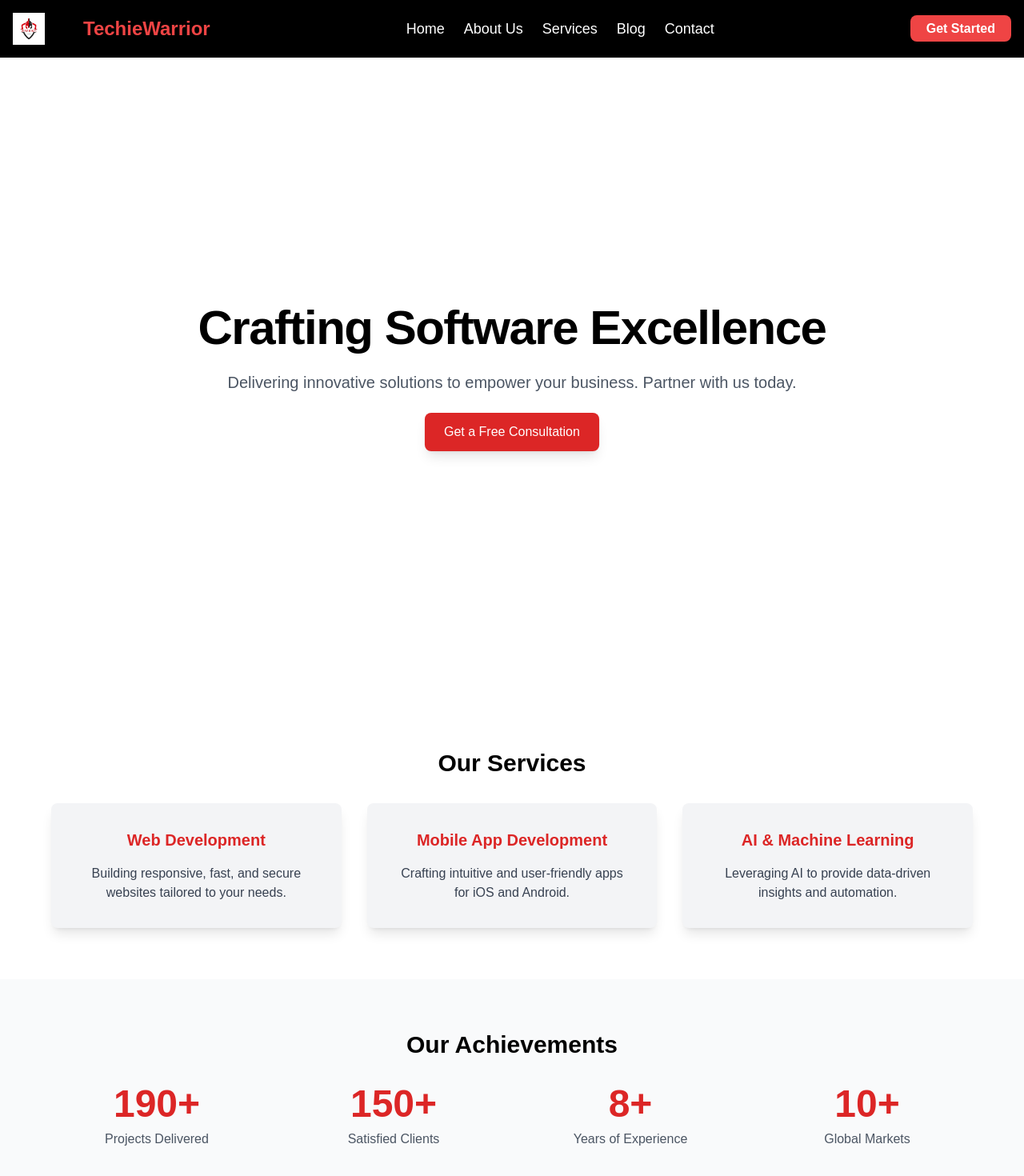
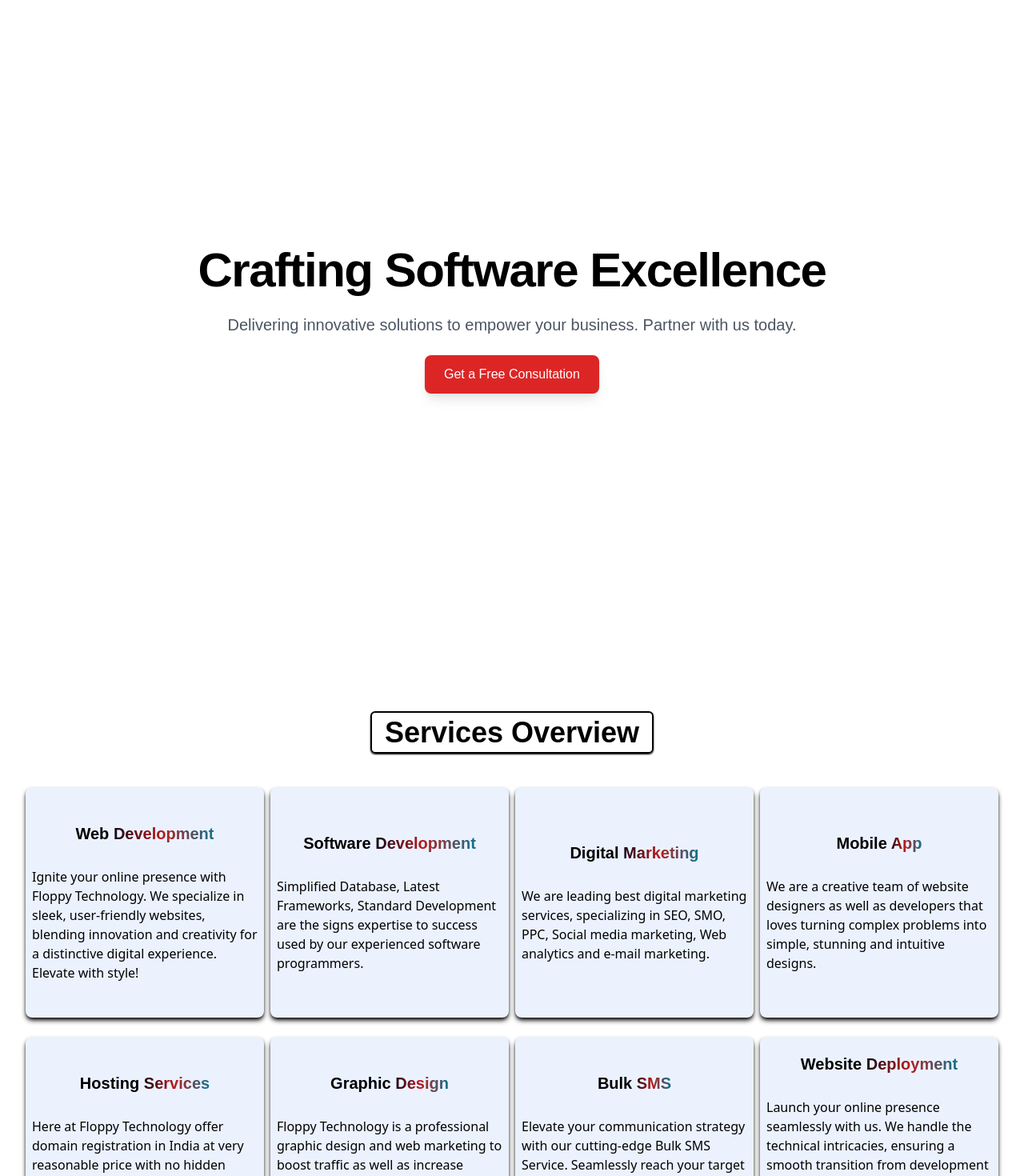
Before and after one commit to Ankitojha121212/TechieWarrior, a Next.js app: page / in a window 1280 px wide. Shown: the top 1470 px of the page at 80% size. Built offline with nearby package versions, Linux system fonts and the light colour scheme.

Commit message:
the header work which is assigned is completed withing and deadline and now i am going to make the required changes in project and try to imporve website

```diff
--- a/app/components/Header.jsx
+++ b/app/components/Header.jsx
@@ -1,54 +1,110 @@
 "use client";
+import React, { Fragment, useContext, useEffect, useState } from "react";
 import Link from "next/link";
-export default function Header() {
+import { DiTechcrunch } from "react-icons/di";
+import { BsFillLightningChargeFill } from "react-icons/bs";
+import { TbBulbFilled } from "react-icons/tb";
+
+const Navbar = () => {
+  const [top, setTop] = useState("0");
+
+  // Logic for Navbar Hide and Show on scrolling behaviour
+  useEffect(() => {
+    let prevScrollPos = window.scrollY;
+
+    const handleScroll = () => {
+      const currentScrollPos = window.scrollY;
+
+      if (prevScrollPos > currentScrollPos) {
+        setTop("0"); // Show the navbar
+      } else {
+        setTop("-80px"); // Hide the navbar
+      }
+
+      prevScrollPos = currentScrollPos;
+    };
+
+    window.addEventListener("scroll", handleScroll);
+    return () => {
+      window.removeEventListener("scroll", handleScroll);
+    };
+  }, []);
+
   return (
-    <header className="bg-black text-white py-4 shadow-lg">
-      <div className="container mx-auto flex items-center justify-between px-4">
-        {/* Logo Section */}
+    <Fragment>
+      <div
+        className="w-full h-16  px-8 bg-gradient-to-r from-slate-950 via-red-950 to-cyan-950 backdrop-filter backdrop-blur-lg hidden md:flex justify-between items-center gap-4 shadow-sm shadow-gray-300 dark:shadow-gray-800 fixed z-10 transition-all duration-500"
+        style={{ top: top }}
+      >
         <div className="flex items-center space-x-3">
           <img
-            src="/logo.jpg" // Replace with your logo file in the "public" folder
+            src="/logo.jpg"
             alt="Company Logo"
-            className="h-10 w-10 object-contain mr-9"
+            className="h-12 w-12 object-contain mr-4 rounded-full"
           />
-          <h1 className="text-2xl font-bold text-red-500">TechieWarrior</h1>
+          <p className="text-gray-400 flex">
+            <span className="text-lg font-bold">Techie Warriors</span>{" "}
+            <DiTechcrunch />
+          </p>
         </div>
 
-    {/* Navigation Section */}
-<nav className="flex items-center space-x-6">
-  <Link href="/" className="text-lg font-medium text-white hover:text-red-500 transition duration-300">Home</Link>
-  <Link href="/about" className="text-lg font-medium text-white hover:text-red-500 transition duration-300">
-    About Us
+        <div className="h-full flex gap-4 justify-center items-center mr-8">
+          <Link
+            className={
+              " bg-gradient-to-tr from-red-400 via-red-600 to-cyan-600 text-white hover:shadow-2xl hover:transform hover:scale-105 shadow-red-700 rounded-md  font-semibold"
+            }
+            href="/"
+          >
+            <div className="h-full pb-1  px-2 flex items-center    transition-all">
+              Home
+            </div>
           </Link>
-<Link href="/Services" className="text-lg font-medium text-white hover:text-red-500 transition duration-300">Services</Link>
-
+          <Link
+            className={
+              " bg-gradient-to-tr from-red-400 via-red-600 to-cyan-600 text-white hover:shadow-2xl hover:transform hover:scale-105 shadow-red-700 rounded-md  font-semibold"
+            }
+            href="/about"
+          >
+            <div className="h-full pb-1  px-2 flex items-center   transition-all">
+              About us
+            </div>
+          </Link>
 
           <Link
-    href="/blog"
-    className="text-lg font-medium text-white hover:text-red-500 transition duration-300"
+            className={
+              "bg-gradient-to-tr from-red-400 via-red-600 to-cyan-600 text-white hover:shadow-2xl hover:transform hover:scale-105 shadow-red-700 rounded-md  font-semibold"
+            }
+            href="/Services"
           >
-    Blog
+            <div className="h-full pb-1  px-2 flex items-center   transition-all">
+              Services
+            </div>
           </Link>
           <Link
+            className={
+              " bg-gradient-to-tr from-red-400 via-red-600 to-cyan-600 text-white hover:shadow-2xl hover:transform hover:scale-105 shadow-red-700 rounded-md  font-semibold"
+            }
+            href="/blog"
+          >
+            <div className="h-full pb-1  px-2 flex items-center   transition-all">
+              Blog
+            </div>
+          </Link>
+
+          <Link
+            className={
+              " bg-gradient-to-tr from-red-400 via-red-600 to-cyan-600  hover:shadow-2xl hover:transform hover:scale-105 shadow-red-700 rounded-md  font-semibold"
+            }
             href="/contact"
-    className="text-lg font-medium text-white hover:text-red-500 transition duration-300"
           >
-    Contact
+            <div className="h-full pb-1  px-2 flex items-center   transition-all">
+              Contact us
+            </div>
           </Link>
-</nav>
-
-
-
-        {/* Call to Action Button */}
-        <div>
-          <a
-            href="#get-started"
-            className="px-5 py-2 bg-red-500 text-white font-semibold rounded-lg hover:bg-red-600 shadow-lg hover:shadow-red-500/50 transition duration-500"
-          >
-            Get Started
-          </a>
         </div>
       </div>
-    </header>
+    </Fragment>
   );
-}
+};
+
+export default Navbar;
--- a/app/page.js
+++ b/app/page.js
@@ -1,9 +1,51 @@
 "use client";
+ import React from "react";
 import Image from "next/image";
+
+const ServiceData = [
+  {
+    title: "Web Development",
+    description:
+      "Ignite your online presence with Floppy Technology. We specialize in sleek, user-friendly websites, blending innovation and creativity for a distinctive digital experience. Elevate with style!",
+  },
+  {
+    title: "Software Development",
+    description:
+      "Simplified Database, Latest Frameworks, Standard Development are the signs expertise to success used by our experienced software programmers.",
+  },
+  {
+    title: "Digital Marketing",
+    description:
+      "We are leading best digital marketing services, specializing in SEO, SMO, PPC, Social media marketing, Web analytics and e-mail marketing.",
+  },
+  {
+    title: "Mobile App Development",
+    description:
+      "We are a creative team of website designers as well as developers that loves turning complex problems into simple, stunning and intuitive designs.",
+  },
+  {
+    title: "Hosting Services",
+    description:
+      "Here at Floppy Technology offer domain registration in India at very reasonable price with no hidden costs. Our belief is that a lasting relation can just be built on faith and trust.",
+  },
+  {
+    title: "Graphic Design",
+    description:
+      "Floppy Technology is a professional graphic design and web marketing to boost traffic as well as increase customer base. Our designing team has the expertise to offer a complete range of graphic design.",
+  },
+  {
+    title: "Bulk SMS Services",
+    description:
+      "Elevate your communication strategy with our cutting-edge Bulk SMS Service. Seamlessly reach your target audience, whether it's for promotions, announcements, or personalized messages.",
+  },
+  {
+    title: "Website Deployment",
+    description:
+      "Launch your online presence seamlessly with us. We handle the technical intricacies, ensuring a smooth transition from development to live deployment. Trust us to optimize performance, enhance security, and provide a flawless user experience.",
+  },
+];
 export default function Home() {
   return (
-
-
     <>
       <div className="bg-white text-black">
         {/* Hero Section */}
@@ -13,43 +55,46 @@ export default function Home() {
               Crafting Software Excellence
             </h1>
             <p className="text-xl font-light text-gray-600 animate__animated animate__fadeInUp">
-            Delivering innovative solutions to empower your business. Partner with us today.
+              Delivering innovative solutions to empower your business. Partner
+              with us today.
             </p>
             <button className="px-6 py-3 bg-red-600 text-white rounded-lg shadow-lg hover:bg-red-700 transition animate__animated animate__pulse animate__infinite">
               Get a Free Consultation
             </button>
           </div>
         </section>
+        {/* Services Overview */}
 
-      {/* Services Overview */}
-      <section className="py-16 px-8">
-        <div className="max-w-6xl mx-auto text-center">
-          <h2 className="text-3xl font-bold text-black mb-8 animate__animated animate__fadeInDown">
-            Our Services
+        <div
+          id="services"
+          className=" flex flex-col justify-center items-center px-8"
+        >
+          <div>
+            <h2 className="mt-24 text-center  text-4xl font-bold">
+              <span className="border-2 border-black px-4 py-1 rounded-md shadow-sm shadow-black">
+                Services Overview
+              </span>
             </h2>
-          <div className="grid grid-cols-1 md:grid-cols-3 gap-8">
-            <div className="p-8 bg-gray-100 rounded-lg shadow-lg hover:scale-105 transition transform animate__animated animate__fadeInUp">
-              <h3 className="text-xl font-bold text-red-600">Web Development</h3>
-              <p className="mt-4 text-gray-700">
-                Building responsive, fast, and secure websites tailored to your needs.
+            <div className="grid md:grid-cols-4 grid-cols-1 gap-2 mt-8">
+              {ServiceData.map((item, index) => (
+                <div
+                  key={index}
+                  className="hover:cursor-pointer mt-4 hover:z-50 md:mb-0 mb-4 p-2  flex flex-col gap-5 h-72 justify-center m-auto text-start  bg-blue-500 bg-opacity-10 hover:shadow-2xl
+           rounded-lg hover:transition hover:duration-700 shadow-md shadow-black hover:indent-10 hover:shadow-black hover:ease-in-out hover:bg-gradient-to-tr from-red-100 via-white to-cyan-100 hover:text-black transform hover:-translate-y-1 hover:scale-110   "
+                >
+                  <p className="text-center text-xl font-bold">
+                    {item.title.split(" ")[0]}
+                    <span className="text-transparent bg-clip-text bg-gradient-to-r from-slate-950 via-red-700 to-cyan-700">
+                      {" "}
+                      {item.title.split(" ")[1]}{" "}
+                    </span>
                   </p>
+                  <p className="pt-2 font-sans hover:font-semibold">{item.description}</p>
                 </div>
-            <div className="p-8 bg-gray-100 rounded-lg shadow-lg hover:scale-105 transition transform animate__animated animate__fadeInUp">
-              <h3 className="text-xl font-bold text-red-600">Mobile App Development</h3>
-              <p className="mt-4 text-gray-700">
-                Crafting intuitive and user-friendly apps for iOS and Android.
-              </p>
-            </div>
-            <div className="p-8 bg-gray-100 rounded-lg shadow-lg hover:scale-105 transition transform animate__animated animate__fadeInUp">
-              <h3 className="text-xl font-bold text-red-600">AI & Machine Learning</h3>
-              <p className="mt-4 text-gray-700">
-                Leveraging AI to provide data-driven insights and automation.
-              </p>
+              ))}
             </div>
           </div>
         </div>
-      </section>
-
         {/* Key Statistics */}
         <section className="py-16 px-8 bg-gray-50">
           <div className="max-w-6xl mx-auto text-center">
@@ -76,7 +121,6 @@ export default function Home() {
             </div>
           </div>
         </section>
-
         {/* Testimonials Preview */}
         <section className="py-16 px-8">
           <div className="max-w-6xl mx-auto text-center">
@@ -86,37 +130,39 @@ export default function Home() {
             <div className="grid grid-cols-1 md:grid-cols-2 gap-8">
               <div className="p-8 bg-gray-100 rounded-lg shadow-lg hover:scale-105 transition transform animate__animated animate__fadeInUp">
                 <p className="text-gray-700 italic">
-                "Their team delivered exactly what we needed. Professional and efficient!"
+                  "Their team delivered exactly what we needed. Professional and
+                  efficient!"
                 </p>
                 <h3 className="mt-4 text-red-600 font-bold">- John Doe, CEO</h3>
               </div>
               <div className="p-8 bg-gray-100 rounded-lg shadow-lg hover:scale-105 transition transform animate__animated animate__fadeInUp">
                 <p className="text-gray-700 italic">
-                "Great experience! They turned our vision into reality with their expertise."
+                  "Great experience! They turned our vision into reality with
+                  their expertise."
                 </p>
-              <h3 className="mt-4 text-red-600 font-bold">- Jane Smith, Founder</h3>
+                <h3 className="mt-4 text-red-600 font-bold">
+                  - Jane Smith, Founder
+                </h3>
               </div>
             </div>
           </div>
         </section>
-
         {/* Call to Action */}
-      <section className="py-16 px-8 bg-red-600 text-white">
+        {/* <section className="py-16 px-8 bg-red-600 text-white">
           <div className="max-w-6xl mx-auto text-center space-y-4">
-          <h2 className="text-3xl font-bold">Ready to Build Something Amazing?</h2>
+            <h2 className="text-3xl font-bold">
+              Ready to Build Something Amazing?
+            </h2>
             <p className="text-lg">
-            Let’s turn your ideas into impactful software solutions. Contact us today!
+              Let’s turn your ideas into impactful software solutions. Contact
+              us today!
             </p>
             <button className="px-6 py-3 bg-white text-red-600 rounded-lg shadow-lg hover:bg-gray-100 transition">
               Contact Us Now
             </button>
           </div>
-      </section>
+        </section> */}
       </div>
-
-
-
     </>
-
   );
 }
--- a/package.json
+++ b/package.json
@@ -13,6 +13,7 @@
     "next": "15.1.3",
     "react": "^19.0.0",
     "react-dom": "^19.0.0",
+    "react-icons": "^5.4.0",
     "techiepro": "file:"
   },
   "devDependencies": {
```
Also changed, not shown: 1 other file (tests, documents, lock files or other folders). Lines whose indentation alone changed are shown as unchanged.
